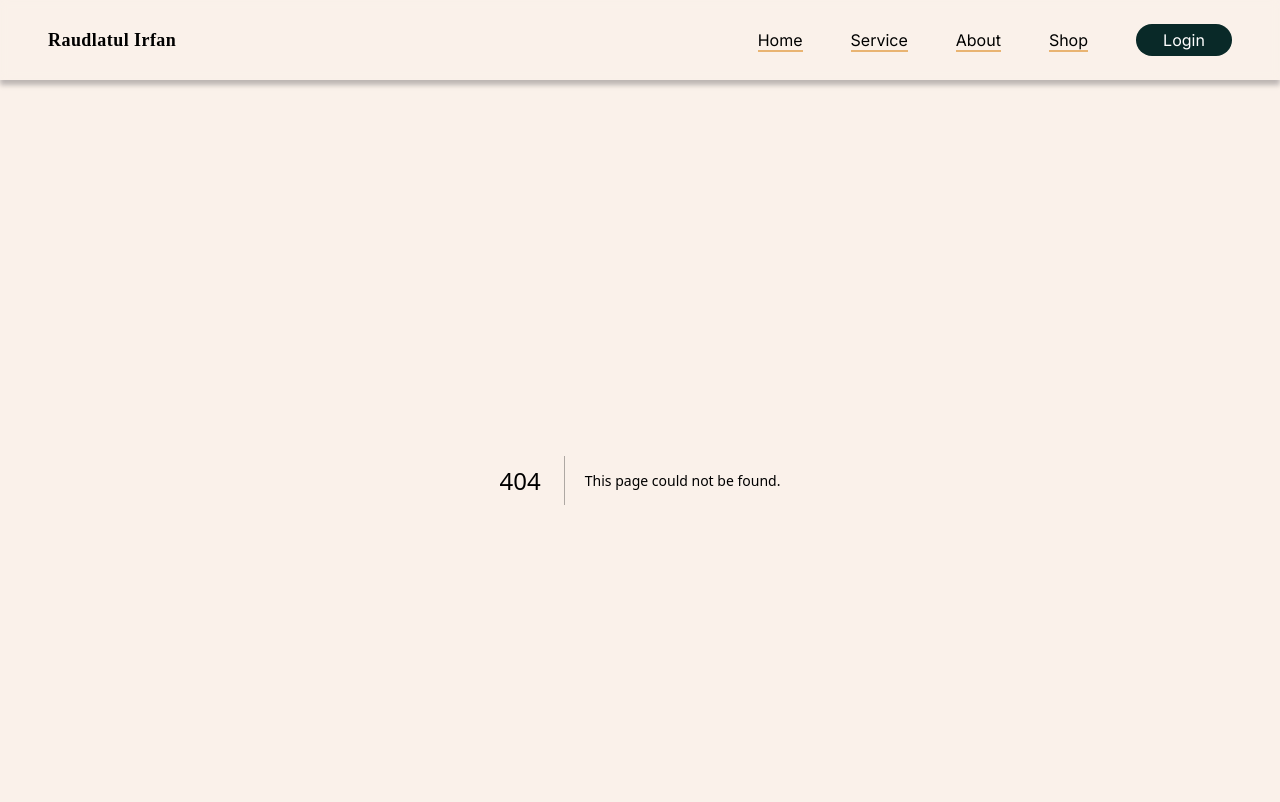
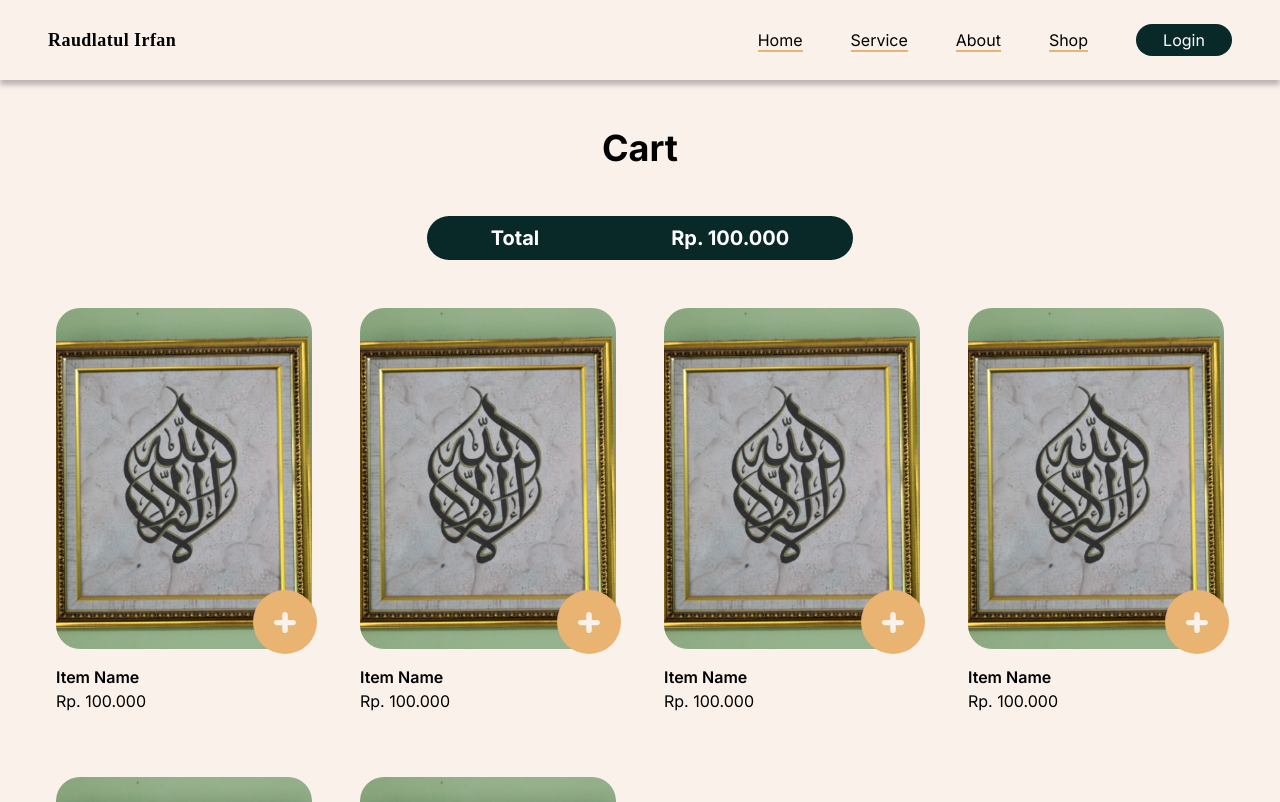
Before and after one commit to michaeltio/raudlatul_dummy, a Next.js app in the folder client/: page /cart in a window 1280 px wide. Before the commit this address had no page. Shown: the top 802 px of the page. Built offline with nearby package versions, Linux system fonts and the light colour scheme.

Commit message:
Cart & Wishlist

```diff
--- /dev/null
+++ b/client/src/app/cart/page.jsx
@@ -0,0 +1,23 @@
+import Item from "@/components/shop/Item";
+
+export default function Cart() {
+  return (
+    <div className="flex flex-col py-12">
+      <h1 className="text-center text-4xl font-bold">Cart</h1>
+      <div className="mx-auto mt-12 flex w-1/3 flex-row justify-between rounded-full bg-[#092928] px-16 py-2 text-white">
+        <h1 className="text-xl font-bold">Total</h1>
+        <h1 className="text-xl font-bold">Rp. 100.000</h1>
+      </div>
+      <div className="grid grid-cols-2 place-items-center gap-16 px-16 py-12 sm:grid-cols-[repeat(auto-fill,_minmax(200px,_1fr))]">
+        {[...Array(6)].map((_, i) => (
+          <Item
+            key={i}
+            image="caligraphy01.webp"
+            name="Item Name"
+            price="100.000"
+          />
+        ))}
+      </div>
+    </div>
+  );
+}
--- /dev/null
+++ b/client/src/app/wishlist/page.jsx
@@ -0,0 +1,19 @@
+import Item from "@/components/shop/Item";
+
+export default function Wishlist() {
+  return (
+    <div className="flex flex-col py-12">
+      <h1 className="text-center text-4xl font-bold">Wishlist</h1>
+      <div className="grid grid-cols-2 place-items-center gap-16 px-16 py-12 sm:grid-cols-[repeat(auto-fill,_minmax(200px,_1fr))]">
+        {[...Array(50)].map((_, i) => (
+          <Item
+            key={i}
+            image="caligraphy01.webp"
+            name="Item Name"
+            price="100.000"
+          />
+        ))}
+      </div>
+    </div>
+  );
+}
```
